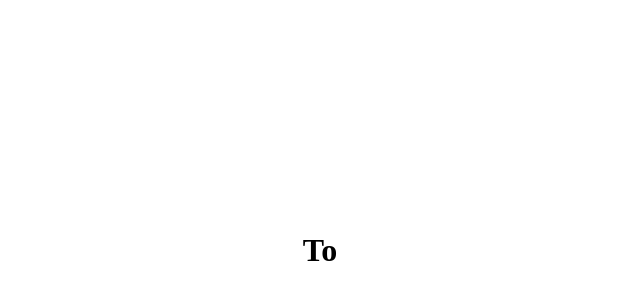
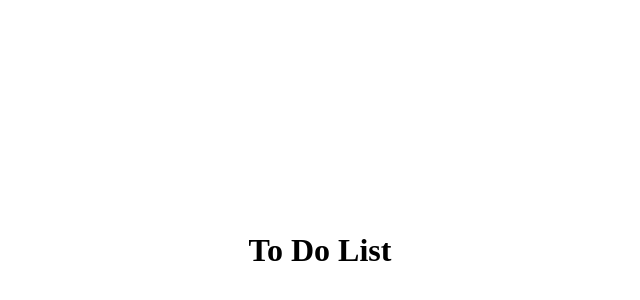
Before and after one commit to Yucheng-An/projects, a React (Vite) app in the folder todolist/: page / in a window 1280 px wide. Shown: the part 158-458 px from the top of the page, without its empty margins (320-960 px from the left). Built offline with nearby package versions, Linux system fonts and the light colour scheme.

Commit message:
Auto-commit JSX on save for Project

```diff
--- a/todolist/src/App.jsx
+++ b/todolist/src/App.jsx
@@ -2,7 +2,8 @@ import './css/style.css'
 function App() {
   return (
     <div className = "Center" >
-        <h1>To</h1>
+        <h1>To Do List</h1>
+
     </div>
   )
 }
```
